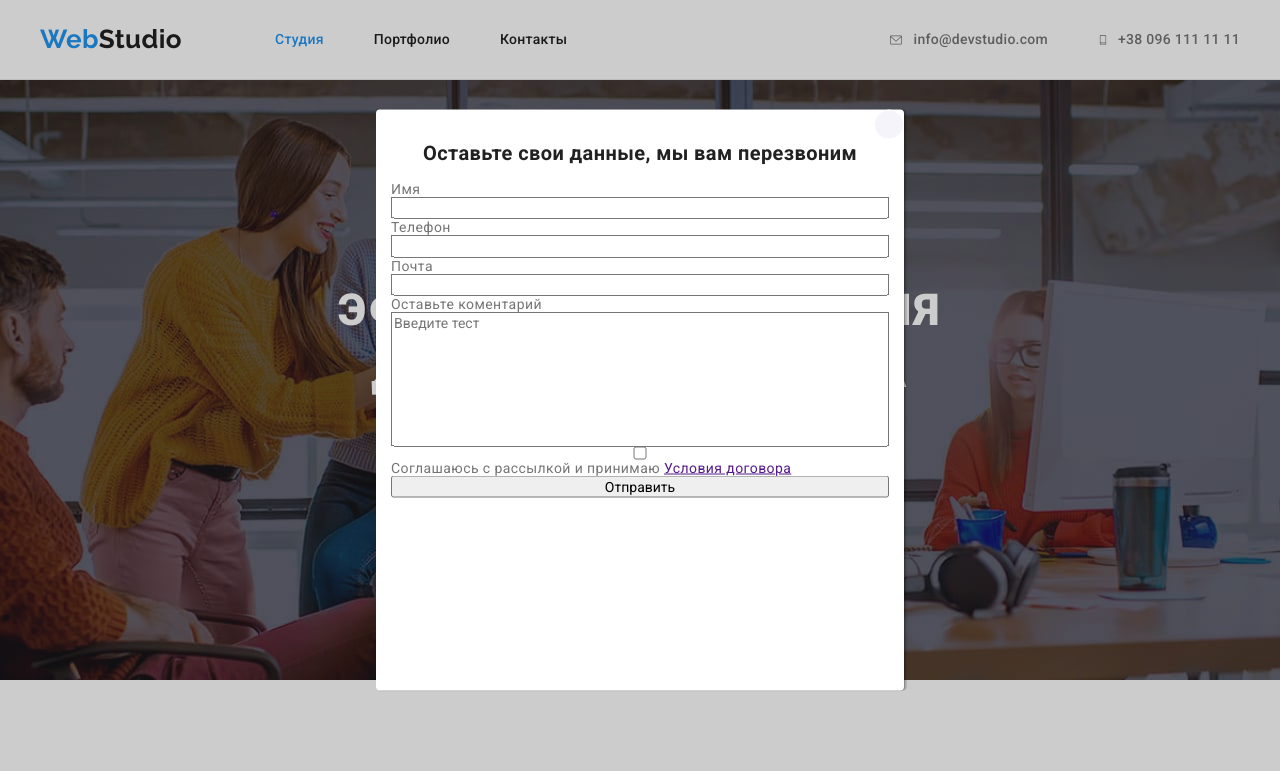
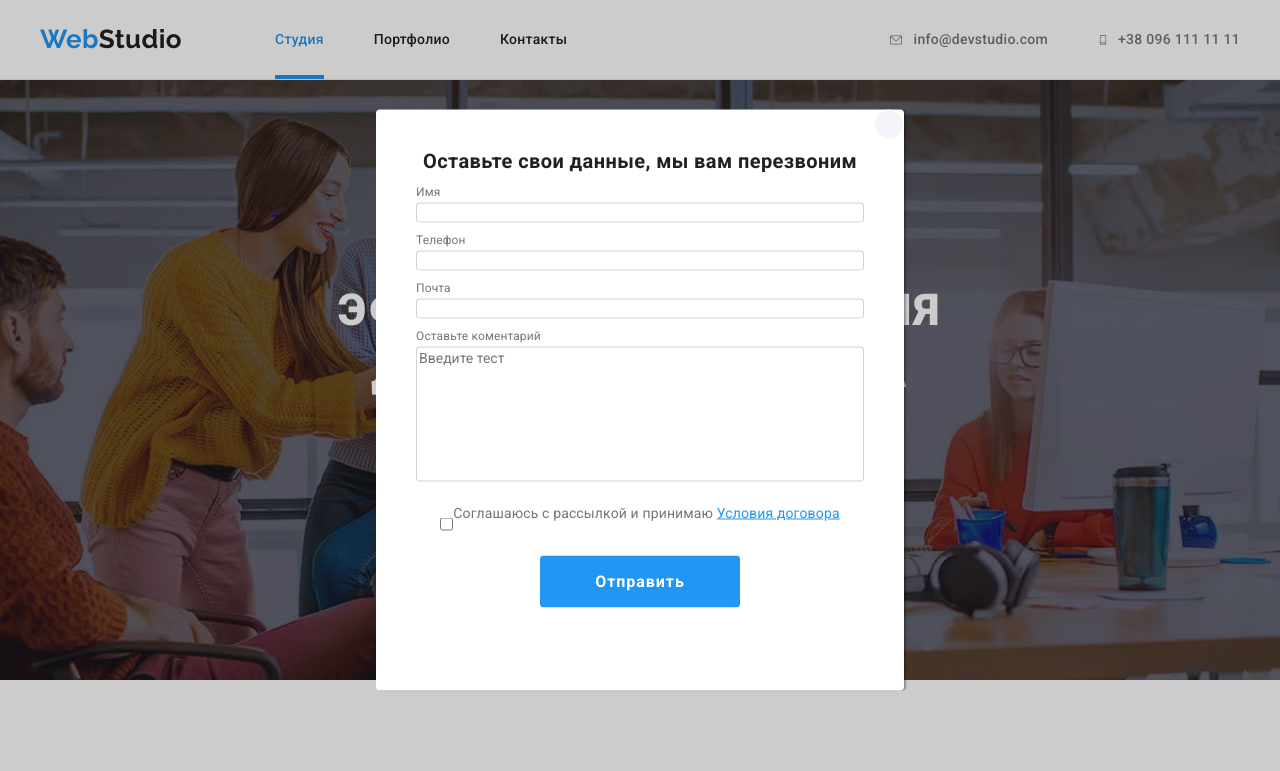
Before and after one commit to AleksandrNebesnyi/goit-markup-hw-06, a plain HTML site: page index.html in a window 1280 px wide. Both pictures are taken after a click on the button "заказать услугу". Shown: the top 771 px of the page. Drawn offline with nearby package versions, Linux system fonts and the light colour scheme.

Commit message:
homework0610

```diff
--- a/css/styles.css
+++ b/css/styles.css
@@ -98,7 +98,7 @@ img {
 .nav-link .item a {
   position: relative;
 }
-.nav-link a::after {
+/* .nav-link a::after {
   content: "";
   position: absolute;
   width: 100%;
@@ -108,15 +108,26 @@ img {
   background-color: var(--accent-color);
   opacity: 0;
   transition: opacity 250ms cubic-bezier(0.4, 0, 0.2, 1);
+} */
+
+.nav-link .link.current::after {
+  content: "";
+  position: absolute;
+  width: 100%;
+  height: 4px;
+  left: 0;
+  bottom: 0;
+  background-color: var(--accent-color);
+  opacity: 1;
+  transition: opacity 250ms cubic-bezier(0.4, 0, 0.2, 1);
 }
-
 .nav-link .link.current {
   color: var(--accent-color);
 }
 
-.nav-link a:hover::after {
+/* .nav-link a:hover::after {
   opacity: 1;
-}
+} */
 
 .nav-link a:hover,
 .nav-link a:focus {
@@ -608,7 +619,7 @@ img {
 }
 
 .form-footer button:hover {
-  box-shadow: 4px 0 4px rgba(0, 0, 0, 0.15);
+   box-shadow:  0 4px 4px rgba(0, 0, 0, 0.15);
 }
 
 /* Портфолио */
@@ -788,7 +799,7 @@ img {
 
   min-height: 581px;
   min-width: 528px;
-  padding: 15px;
+  padding: 40px;
   border-radius: 4px;
   background-color: var(--wite-color);
   box-shadow: 1px 0px 2px rgba(0, 0, 0, 0.2), 1px 0px 1px rgba(0, 0, 0, 0.14),
@@ -827,8 +838,79 @@ textarea {
   margin-bottom: 40px;
 }
 .form-title {
-  color: var(--secondary-text-color);
+  margin: 0;
+  margin-bottom: 12px;
   text-align: center;
   font-size: 20px;
   line-height: 1.15;
+   color: var(--secondary-text-color);
 }
+
+.form-field label {
+  margin-bottom: 4px;
+  font-size: 12px;
+  letter-spacing: 0.01em;
+  line-height: 1.17;
+  color: var(--primery-text-color);
+}
+
+.form-field input {
+  margin-bottom: 10px;
+  border-radius: 4px;
+  border: 1px solid rgba(33, 33, 33, 0.2);
+}
+
+.form-field input::placeholder {
+
+  font-size: 12px;
+  letter-spacing: 0.01em;
+  line-height: 1.17;
+  color:rgba(117, 117, 117, 0.5)a;
+}
+.form-field textarea {
+  margin-bottom: 20px;
+  border-radius: 4px;
+  border: 1px solid rgba(33, 33, 33, 0.2);
+}
+ .policy {
+   display: flex;
+   justify-content: center;
+   align-items: center;
+ }
+.policy a {
+ color: var( --accent-color) ;
+}
+
+.policy label {
+  margin-bottom: 30px;
+  font-size: 14px;
+  letter-spacing: 0.01em;
+  line-height: 1.71;
+  color: var(--primery-text-color);
+}
+
+.form-modal-button {
+  color: var(--wite-color);
+  background-color:var( --accent-color);
+
+  display: block;
+  margin: 0 auto;
+
+
+  font-weight: 700;
+  font-size: 16px;
+  line-height: 1.9;
+  letter-spacing: 0.06em;
+  cursor: pointer;
+  border-radius: 4px;
+  padding: 10px 0;
+  border: 1px solid transparent;
+  min-width: 200px;
+  transition: background-color 250ms cubic-bezier(0.4, 0, 0.2, 1),
+    box-shadow 250ms cubic-bezier(0.4, 0, 0.2, 1);
+}
+.form-modal-button:hover,
+.form-modal-button:focus {
+  background-color: #188ce8;
+  box-shadow: 0px 4px 4px rgba(0, 0, 0, 0.15);
+}
--- a/index.html
+++ b/index.html
@@ -436,25 +436,24 @@
             <form class="form-field" >
                 <h2 class="form-title">Оставьте свои данные, мы вам перезвоним</h2>
                 <label for="user-name">Имя</label>
-                <input type="text" name="user-name" id="user-name" autofocus >
+                <input type="text" name="user-name" id="user-name" autofocus required >
 
                 <label for="phone-number">Телефон</label>
-                <input type="tel" name="phone-number" id="phone-number">
+                <input type="tel" name="phone-number" id="phone-number" required>
 
                 <label for="mail">Почта</label>
                 <input type="email" name="mail" id="mail">
 
                 <label for="comment">Оставьте коментарий</label>
                 <textarea class="comment" name="comment" id="comment" rows="8" placeholder="Введите тест"></textarea>
+                <div class="policy">
+                <input type="checkbox" name="policy" id="policy" required>
+                <label for="policy">Соглашаюсь с рассылкой и принимаю
+                    <a href=""> Условия договора</a> </label>
 
-                <input type="checkbox" name="policy" id="policy" />
-                <label for="policy">Соглашаюсь с рассылкой и принимаю
-                    <a href="">Условия договора</a>
+                </div>
 
-                </label>
-
-
-                <button type="submit">Отправить</button>
+                <button type="submit" class="form-modal-button" >Отправить</button>
 
 
 
```
